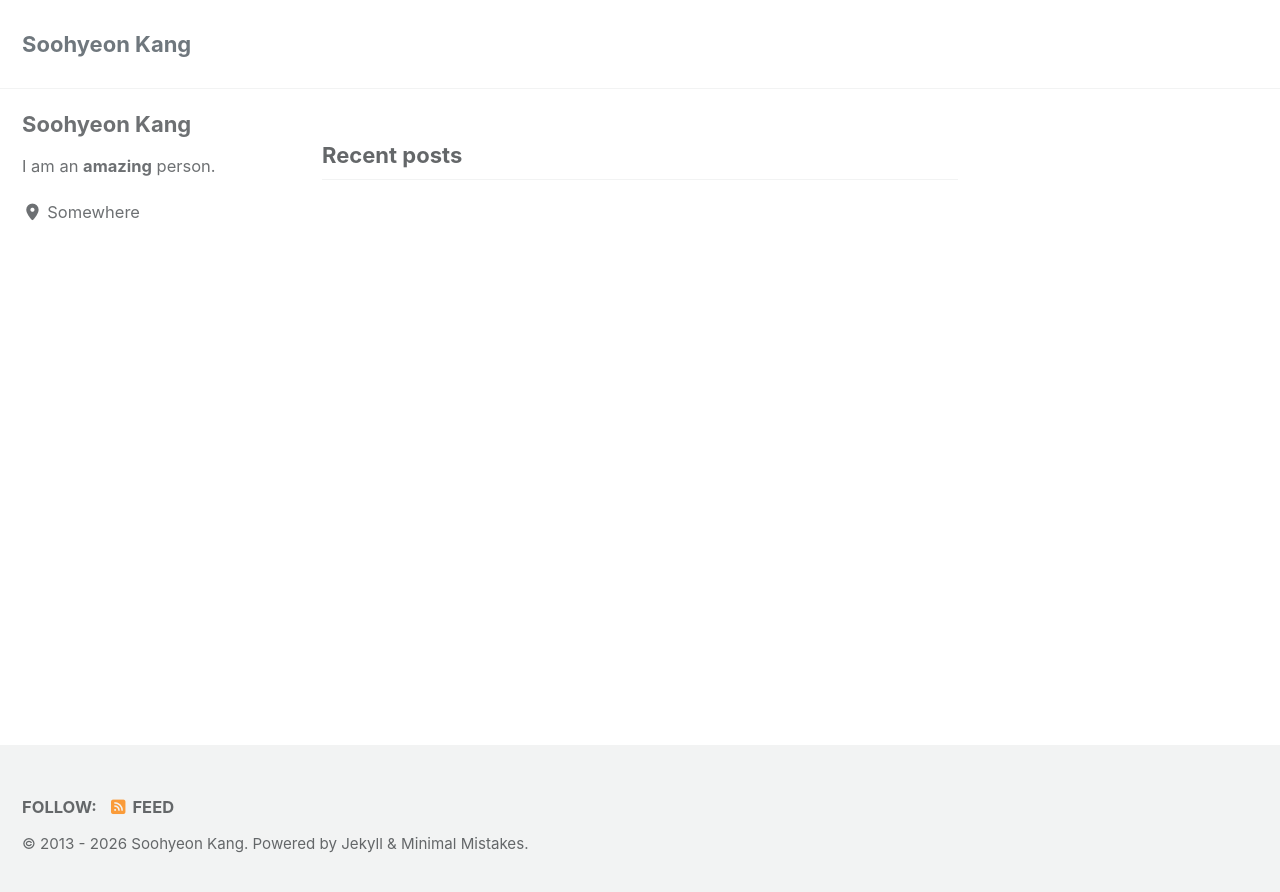
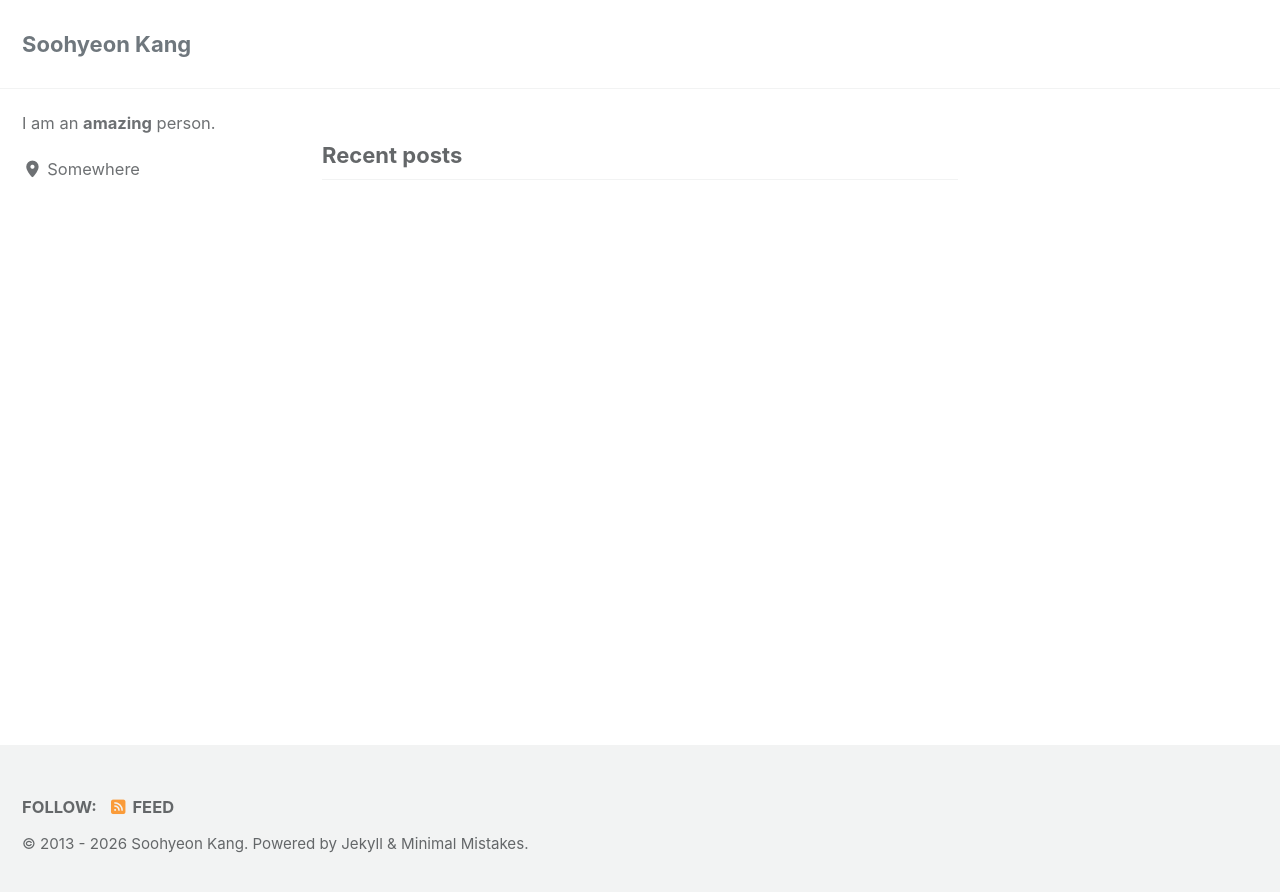
Before and after one commit to soohyeonkang16/soohyeonkang16.github.io, a Jekyll site: the page built from index.html, in a window 1280 px wide. Shown: the top 892 px of the page. Built offline with Jekyll 4.4.1, drawn with Linux system fonts in a browser that asks for light colours; cached includes are drawn as plain includes; the list of posts is cut into pages by our own code.

Commit message:
Update _config.yml

```diff
--- a/_config.yml
+++ b/_config.yml
@@ -114,7 +114,7 @@ analytics:
 
 # Site Author
 author:
-  name             : "Soohyeon Kang"
+  name             : ""
   avatar           : # path of avatar image, e.g. "/assets/images/bio-photo.jpg"
   bio              : "I am an **amazing** person."
   location         : "Somewhere"
```
